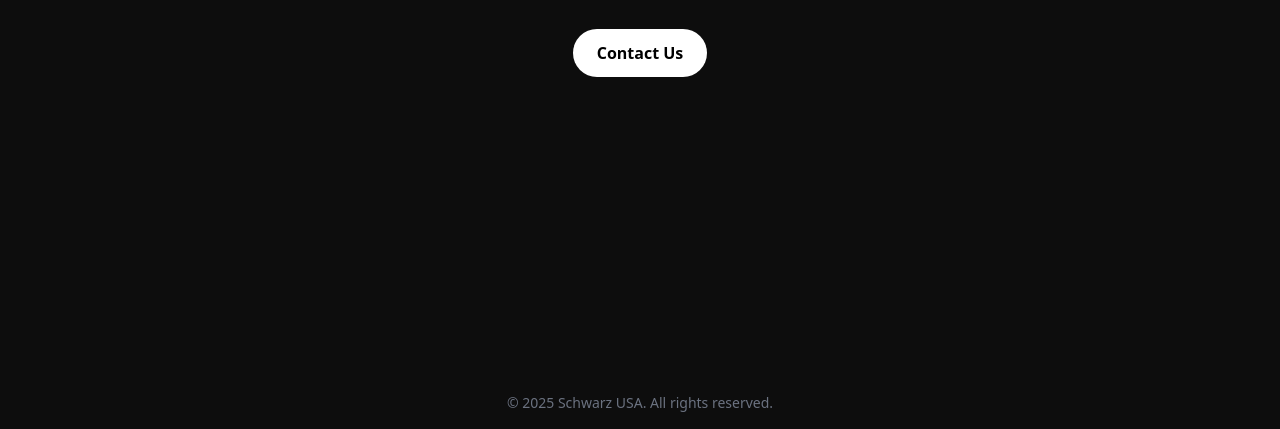
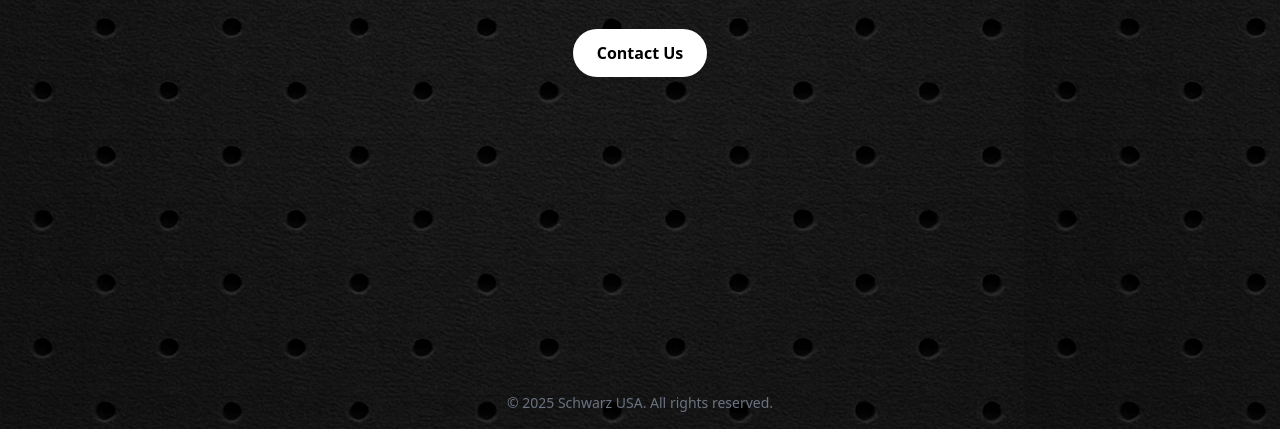
Before and after one commit to Schwarzusa/schwarzusa, a plain HTML site: page index.html in a window 1280 px wide. Shown: the part 463-892 px from the top of the page. Drawn offline with nearby package versions, Linux system fonts and the light colour scheme.

Commit message:
Update index.html

```diff
--- a/index.html
+++ b/index.html
@@ -8,7 +8,7 @@
     <style>
       body {
         background-color: #0d0d0d;
-        background-image: url('bg-pattern.png'); /* Make sure this matches your uploaded file */
+        background-image: url('assets/bg-pattern.png'); /* Make sure this matches your uploaded file */
         background-repeat: repeat;
         background-size: auto;
         background-position: top left;
```
